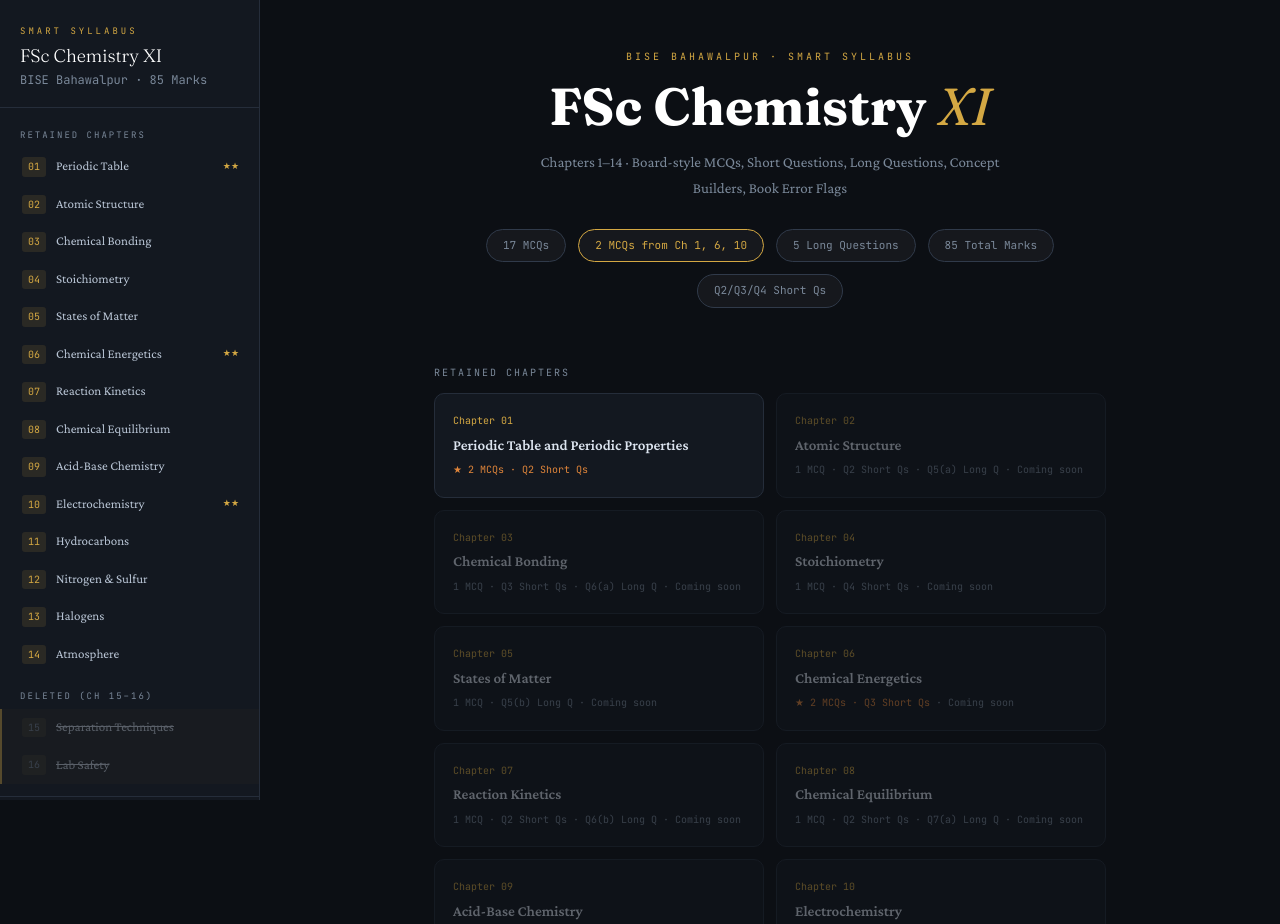
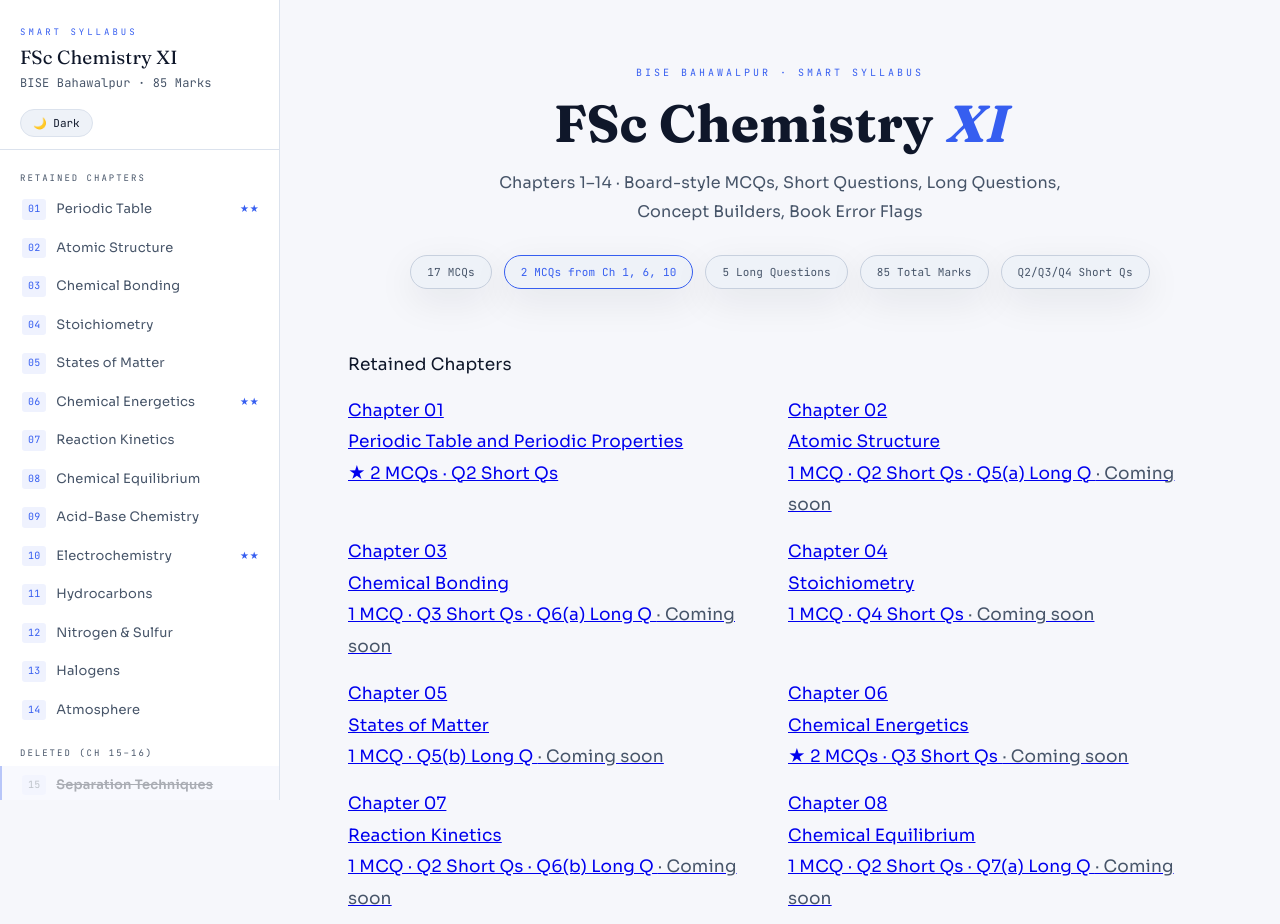
Before and after one commit to x7en/chemistry-notes, a website: page index.html in a window 1280 px wide. Shown: the top 924 px of the page. Drawn offline with nearby package versions, Linux system fonts and the light colour scheme.

Commit message:
feat: add theme toggle and refresh layout styling
Co-authored-by: x7en <216675354+x7en@users.noreply.github.com>

```diff
--- a/index.html
+++ b/index.html
@@ -1,17 +1,39 @@
 <!DOCTYPE html>
-<html lang="en">
+<html lang="en" data-theme="light">
 <head>
 <meta charset="UTF-8">
 <meta name="viewport" content="width=device-width, initial-scale=1.0">
 <title>FSc Chemistry XI — BISE Bahawalpur</title>
-<link href="https://fonts.googleapis.com/css2?family=Crimson+Pro:ital,wght@0,400;0,600;1,400&family=JetBrains+Mono:wght@400;600&family=Fraunces:ital,opsz,wght@0,9..144,300;0,9..144,700;1,9..144,400&display=swap" rel="stylesheet">
+<link href="https://fonts.googleapis.com/css2?family=Fraunces:opsz,wght@9..144,400;9..144,700&family=JetBrains+Mono:wght@400;600&family=Sora:wght@400;500;600;700&display=swap" rel="stylesheet">
 <style>
 :root {
+  --bg:     #f6f7fb;
+  --bg2:    #ffffff;
+  --bg3:    #eef2f8;
+  --line:   #dbe2ed;
+  --line2:  #c7d0de;
+  --gold:   #365ef0;
+  --gold2:  #2b4dc6;
+  --teal:   #2a7f62;
+  --red:    #c75a5a;
+  --green:  #2f855a;
+  --blue:   #3f74d7;
+  --purple: #6b68c5;
+  --amber:  #c77b2b;
+  --text:   #0f172a;
+  --text2:  #475569;
+  --text3:  #1f2937;
+  --sans: 'Sora', 'Segoe UI', system-ui, -apple-system, sans-serif;
+  --mono: 'JetBrains Mono', monospace;
+  --display: 'Fraunces', Georgia, serif;
+  --shadow-soft: 0 12px 38px rgba(15,23,42,0.08);
+}
+[data-theme="dark"] {
   --bg:     #0c0f14;
-  --bg2:    #131820;
-  --bg3:    #1a2030;
-  --line:   #252d3a;
-  --line2:  #303a4a;
+  --bg2:    #121722;
+  --bg3:    #191f2d;
+  --line:   #262e3c;
+  --line2:  #2f3747;
   --gold:   #d4a843;
   --gold2:  #e8c060;
   --teal:   #3bbfb8;
@@ -21,35 +43,33 @@
   --purple: #9070d0;
   --amber:  #e0853a;
   --text:   #dce4ef;
-  --text2:  #7a8899;
-  --text3:  #b8c4d4;
-  --sans: 'Crimson Pro', Georgia, serif;
-  --mono: 'JetBrains Mono', monospace;
-  --display: 'Fraunces', Georgia, serif;
+  --text2:  #8b9bb0;
+  --text3:  #cad5e2;
+  --shadow-soft: 0 18px 44px rgba(0,0,0,0.4);
 }
 *, *::before, *::after { margin:0; padding:0; box-sizing:border-box; }
 html { scroll-behavior: smooth; }
-body { background:var(--bg); color:var(--text); font-family:var(--sans); font-size:16px; line-height:1.75; min-height:100vh; }
+body { background:var(--bg); color:var(--text); font-family:var(--sans); font-size:17px; line-height:1.85; min-height:100vh; letter-spacing:0.01em; }
 
 /* ── LAYOUT ── */
-.app { display:grid; grid-template-columns:260px 1fr; min-height:100vh; }
-@media(max-width:768px){ .app { grid-template-columns:1fr; } }
+.app { display:grid; grid-template-columns:280px 1fr; min-height:100vh; max-width:1400px; margin:0 auto; }
+@media(max-width:900px){ .app { grid-template-columns:1fr; } }
 
 /* ── SIDEBAR ── */
 .sidebar {
   background: var(--bg2);
   border-right: 1px solid var(--line);
   display:flex; flex-direction:column;
-  position:sticky; top:0; height:100vh;
+  position:sticky; top:0; height:100vh; padding-bottom:12px;
   overflow-y:auto; scrollbar-width:thin;
   scrollbar-color: var(--line2) transparent;
 }
-@media(max-width:768px){
+@media(max-width:900px){
   .sidebar { position:fixed; left:-260px; top:0; height:100%; width:260px; z-index:200; transition:left .3s ease; }
   .sidebar.open { left:0; box-shadow: 8px 0 40px rgba(0,0,0,0.6); }
 }
 .sidebar-head {
-  padding:24px 20px 16px;
+  padding:24px 20px 12px;
   border-bottom:1px solid var(--line);
   position:sticky; top:0; background:var(--bg2); z-index:1;
 }
@@ -58,11 +78,19 @@ body { background:var(--bg); color:var(--text); font-family:var(--sans); font-si
   color:var(--gold); text-transform:uppercase; margin-bottom:5px;
 }
 .sidebar-head .sh-title {
-  font-family:var(--display); font-size:18px; color:#fff; line-height:1.2;
+  font-family:var(--display); font-size:19px; color:var(--text); line-height:1.2;
 }
 .sidebar-head .sh-sub {
   font-size:12px; color:var(--text2); margin-top:4px; font-family:var(--mono);
 }
+.sidebar-controls { display:flex; align-items:center; gap:10px; margin-top:14px; }
+.theme-toggle {
+  background:var(--bg3); color:var(--text); border:1px solid var(--line);
+  border-radius:18px; padding:6px 12px; font-family:var(--mono); font-size:11px;
+  cursor:pointer; transition:background .2s, border-color .2s;
+}
+.theme-toggle:hover { background:rgba(0,0,0,0.04); border-color:var(--line2); }
+@media(max-width:900px){ .sidebar-controls { flex-direction:row; flex-wrap:wrap; } .topbar .theme-toggle { margin-left:auto; } }
 .ch-list { padding:12px 0; flex:1; }
 .ch-group-label {
   font-family:var(--mono); font-size:9px; letter-spacing:2px; text-transform:uppercase;
@@ -75,15 +103,15 @@ body { background:var(--bg); color:var(--text); font-family:var(--sans); font-si
   border-left:2px solid transparent;
   text-decoration:none;
 }
-.ch-item:hover { background:rgba(255,255,255,0.04); }
-.ch-item.active { background:rgba(212,168,67,0.08); border-left-color:var(--gold); }
+.ch-item:hover { background:rgba(15,23,42,0.04); }
+.ch-item.active { background:rgba(54,94,240,0.09); border-left-color:var(--gold); }
 .ch-item .ch-num {
   font-family:var(--mono); font-size:10px; color:var(--gold);
-  background:rgba(212,168,67,0.12); border-radius:3px;
+  background:rgba(54,94,240,0.08); border-radius:3px;
   padding:1px 6px; flex-shrink:0;
 }
-.ch-item .ch-name { font-size:13px; color:var(--text3); line-height:1.3; }
-.ch-item.active .ch-name { color:var(--text); }
+.ch-item .ch-name { font-size:13px; color:var(--text2); line-height:1.3; }
+.ch-item.active .ch-name { color:var(--text); font-weight:600; }
 .ch-item .ch-hot { font-size:9px; margin-left:auto; color:var(--gold); flex-shrink:0; }
 .sidebar-footer {
   padding:14px 20px;
@@ -96,15 +124,15 @@ body { background:var(--bg); color:var(--text); font-family:var(--sans); font-si
 .topbar {
   display:none;
   background:var(--bg2); border-bottom:1px solid var(--line);
-  padding:12px 16px; align-items:center; gap:12px;
+  padding:12px 16px; align-items:center; gap:12px; justify-content:space-between;
   position:sticky; top:0; z-index:100;
 }
-@media(max-width:768px){ .topbar { display:flex; } }
+@media(max-width:900px){ .topbar { display:flex; } }
 .menu-btn {
   background:none; border:1px solid var(--line2); border-radius:5px;
-  color:var(--text2); padding:6px 10px; cursor:pointer; font-size:14px;
+  color:var(--text2); padding:6px 10px; cursor:pointer; font-size:14px; background:var(--bg3);
 }
-.topbar-title { font-family:var(--mono); font-size:12px; color:var(--gold); }
+.topbar-title { font-family:var(--mono); font-size:12px; color:var(--gold2); }
 .overlay {
   display:none; position:fixed; inset:0; background:rgba(0,0,0,0.6);
   z-index:150; backdrop-filter:blur(2px);
@@ -114,56 +142,57 @@ body { background:var(--bg); color:var(--text); font-family:var(--sans); font-si
 #page { min-height:100vh; }
 
 /* ── HOME PAGE ── */
-.home-page { max-width:720px; margin:0 auto; padding:48px 24px 80px; }
-.home-hero { text-align:center; margin-bottom:56px; }
+.home-page { max-width:920px; margin:0 auto; padding:64px 28px 96px; }
+.home-hero { text-align:center; margin-bottom:60px; }
 .home-hero .h-eyebrow {
   font-family:var(--mono); font-size:10px; letter-spacing:3px;
   color:var(--gold); text-transform:uppercase; margin-bottom:12px;
 }
 .home-hero h1 {
   font-family:var(--display); font-size:clamp(28px,6vw,52px);
-  font-weight:700; color:#fff; line-height:1.1; margin-bottom:14px;
+  font-weight:700; color:var(--text); line-height:1.1; margin-bottom:16px;
 }
 .home-hero h1 em { font-style:italic; color:var(--gold); }
-.home-hero p { color:var(--text2); font-size:15px; max-width:500px; margin:0 auto; }
+.home-hero p { color:var(--text2); font-size:16px; max-width:580px; margin:0 auto; }
 .stats-row {
   display:flex; flex-wrap:wrap; gap:12px; justify-content:center;
   margin-top:28px;
 }
 .stat-pill {
-  background:rgba(255,255,255,0.04); border:1px solid var(--line2);
-  border-radius:20px; padding:6px 16px;
-  font-family:var(--mono); font-size:11px; color:var(--text2);
+  background:var(--bg3); border:1px solid var(--line2);
+  border-radius:999px; padding:6px 16px;
+  font-family:var(--mono); font-size:11px; color:var(--text2); box-shadow:var(--shadow-soft);
 }
 .stat-pill.hot { border-color:var(--gold); color:var(--gold); }
-.ch-grid { display:grid; grid-template-columns:1fr 1fr; gap:12px; }
+.ch-grid { display:grid; grid-template-columns:1fr 1fr; gap:16px; margin-top:14px; }
 @media(max-width:500px){ .ch-grid { grid-template-columns:1fr; } }
 .ch-card {
+.ch-card {
   background:var(--bg2); border:1px solid var(--line);
-  border-radius:10px; padding:18px; cursor:pointer;
-  transition:border-color .2s, transform .15s;
-  text-decoration:none; display:block;
+  border-radius:14px; padding:20px; cursor:pointer;
+  transition:border-color .2s, transform .15s, box-shadow .2s;
+  text-decoration:none; display:block; box-shadow:var(--shadow-soft);
 }
-.ch-card:hover { border-color:var(--gold); transform:translateY(-2px); }
+.ch-card:hover { border-color:var(--gold); transform:translateY(-2px); box-shadow:0 16px 36px rgba(15,23,42,0.14); }
 .ch-card .cc-num {
   font-family:var(--mono); font-size:10px; color:var(--gold); margin-bottom:6px;
 }
-.ch-card .cc-title { font-size:15px; font-weight:600; color:var(--text); line-height:1.3; }
-.ch-card .cc-meta { font-family:var(--mono); font-size:10px; color:var(--text2); margin-top:6px; }
+.ch-card .cc-title { font-size:16px; font-weight:600; color:var(--text); line-height:1.35; }
+.ch-card .cc-meta { font-family:var(--mono); font-size:11px; color:var(--text2); margin-top:8px; }
 .ch-card .cc-hot { color:var(--amber); }
-.ch-card.deleted { opacity:.4; cursor:default; }
+.ch-card.deleted { opacity:.45; cursor:default; box-shadow:none; }
 .ch-card.deleted:hover { border-color:var(--line); transform:none; }
 .section-label {
   font-family:var(--mono); font-size:10px; letter-spacing:2px;
-  text-transform:uppercase; color:var(--text2); margin:32px 0 12px;
+  text-transform:uppercase; color:var(--text2); margin:36px 0 14px;
 }
 
 /* ── CHAPTER PAGE ── */
-.ch-page { max-width:820px; margin:0 auto; padding:36px 20px 80px; }
+.ch-page { max-width:940px; margin:0 auto; padding:48px 28px 96px; }
 .ch-header {
   background:var(--bg2); border:1px solid var(--line);
-  border-left:3px solid var(--gold); border-radius:8px;
-  padding:24px 28px; margin-bottom:32px;
+  border-left:4px solid var(--gold); border-radius:12px;
+  padding:26px 30px; margin-bottom:36px; box-shadow:var(--shadow-soft);
 }
 .ch-header .ch-tag {
   font-family:var(--mono); font-size:10px; letter-spacing:2px;
@@ -171,11 +200,11 @@ body { background:var(--bg); color:var(--text); font-family:var(--sans); font-si
 }
 .ch-header h2 {
   font-family:var(--display); font-size:clamp(20px,4vw,32px);
-  font-weight:700; color:#fff;
+  font-weight:700; color:var(--text);
 }
 .ch-header .wt-badge {
   display:inline-flex; align-items:center; gap:6px; margin-top:10px;
-  background:rgba(212,168,67,0.1); border:1px solid rgba(212,168,67,0.3);
+  background:rgba(54,94,240,0.1); border:1px solid rgba(54,94,240,0.3);
   border-radius:6px; padding:4px 12px;
   font-family:var(--mono); font-size:10px; color:var(--gold2);
 }
@@ -186,32 +215,32 @@ body { background:var(--bg); color:var(--text); font-family:var(--sans); font-si
 }
 
 /* ── SECTION ── */
-.section { margin-bottom:44px; }
+.section { margin-bottom:56px; }
 .section-title {
   display:flex; align-items:center; gap:10px;
   font-family:var(--display); font-size:20px; font-weight:700; color:var(--gold2);
-  border-bottom:1px solid var(--line); padding-bottom:10px; margin-bottom:18px;
+  border-bottom:1px solid var(--line); padding-bottom:12px; margin-bottom:20px;
 }
 .sec-num {
   font-family:var(--mono); font-size:11px;
-  background:rgba(212,168,67,0.12); border:1px solid rgba(212,168,67,0.25);
-  border-radius:3px; padding:2px 8px; color:var(--gold);
+  background:rgba(54,94,240,0.14); border:1px solid rgba(54,94,240,0.25);
+  border-radius:4px; padding:2px 9px; color:var(--gold);
 }
 .subsec-title {
   font-family:var(--display); font-size:17px; font-weight:700;
-  color:var(--teal); margin:22px 0 10px;
+  color:var(--teal); margin:24px 0 12px;
 }
 
 /* ── CONTENT BLOCKS ── */
-p { color:var(--text3); margin-bottom:10px; font-size:15px; }
+p { color:var(--text3); margin-bottom:14px; font-size:16px; line-height:1.85; }
 p strong { color:var(--text); }
-ul,ol { padding-left:22px; margin:8px 0; }
-li { color:var(--text3); font-size:14px; margin-bottom:5px; }
+ul,ol { padding-left:24px; margin:10px 0 14px; }
+li { color:var(--text2); font-size:15px; margin-bottom:7px; line-height:1.8; }
 li strong { color:var(--text); }
 
 .def-box {
   background:rgba(59,191,184,0.06); border:1px solid rgba(59,191,184,0.22);
-  border-left:3px solid var(--teal); border-radius:6px; padding:14px 18px; margin:14px 0;
+  border-left:3px solid var(--teal); border-radius:8px; padding:16px 20px; margin:16px 0;
 }
 .def-box .dl { font-family:var(--mono); font-size:9px; color:var(--teal); letter-spacing:2px; text-transform:uppercase; margin-bottom:6px; }
 .def-box .dt { color:var(--text3); font-style:italic; font-size:15px; }
@@ -219,7 +248,7 @@ li strong { color:var(--text); }
 
 .concept-box {
   background:rgba(144,112,208,0.07); border:1px solid rgba(144,112,208,0.22);
-  border-radius:8px; padding:16px 20px; margin:14px 0;
+  border-radius:10px; padding:18px 22px; margin:18px 0;
 }
 .concept-box .cl { font-family:var(--mono); font-size:10px; color:var(--purple); letter-spacing:1px; font-weight:600; margin-bottom:8px; }
 
@@ -230,8 +259,8 @@ li strong { color:var(--text); }
 .info-box .il { font-family:var(--mono); font-size:9px; color:var(--blue); letter-spacing:2px; text-transform:uppercase; margin-bottom:6px; }
 
 .tip-box {
-  background:rgba(212,168,67,0.06); border:1px solid rgba(212,168,67,0.25);
-  border-left:3px solid var(--gold2); border-radius:6px; padding:12px 16px; margin:14px 0;
+  background:rgba(54,94,240,0.06); border:1px solid rgba(54,94,240,0.18);
+  border-left:3px solid var(--gold2); border-radius:8px; padding:14px 18px; margin:16px 0;
 }
 .tip-box .tl { font-family:var(--mono); font-size:9px; color:var(--gold2); letter-spacing:2px; text-transform:uppercase; margin-bottom:5px; }
 
@@ -320,17 +349,17 @@ tr:nth-child(even) td { background:rgba(255,255,255,0.015); }
 }
 .mcq-item {
   background:var(--bg2); border:1px solid var(--line);
-  border-radius:8px; padding:15px 17px; margin-bottom:14px;
+  border-radius:10px; padding:18px 20px; margin-bottom:16px; box-shadow:var(--shadow-soft);
   transition:border-color .2s;
 }
 .mcq-item:hover { border-color:var(--amber); }
-.mcq-q { font-size:14px; font-weight:600; color:var(--text); margin-bottom:11px; }
+.mcq-q { font-size:14px; font-weight:600; color:var(--text); margin-bottom:12px; line-height:1.6; }
 .mcq-q .qn { font-family:var(--mono); color:var(--amber); margin-right:6px; }
-.mcq-opts { display:grid; grid-template-columns:1fr 1fr; gap:5px; }
+.mcq-opts { display:grid; grid-template-columns:1fr 1fr; gap:8px; }
 @media(max-width:480px){ .mcq-opts { grid-template-columns:1fr; } }
 .opt {
-  padding:6px 11px; border-radius:5px; font-size:13px;
-  border:1px solid var(--line); color:var(--text2); cursor:default;
+  padding:8px 12px; border-radius:6px; font-size:13px;
+  border:1px solid var(--line); color:var(--text2); cursor:default; background:var(--bg);
 }
 .opt .ol { font-family:var(--mono); font-size:10px; margin-right:5px; }
 .opt.correct { background:rgba(77,184,122,0.1); border-color:var(--green); color:var(--green); font-weight:600; }
@@ -347,7 +376,7 @@ tr:nth-child(even) td { background:rgba(255,255,255,0.015); }
 }
 .sq-item { background:var(--bg2); border:1px solid var(--line); border-radius:8px; margin-bottom:12px; overflow:hidden; }
 .sq-q {
-  padding:12px 16px; font-size:14px; font-weight:600; color:var(--text);
+  padding:14px 18px; font-size:14px; font-weight:600; color:var(--text);
   cursor:pointer; display:flex; align-items:flex-start; gap:10px;
   border-bottom:1px solid transparent; transition:background .15s;
 }
@@ -360,7 +389,7 @@ tr:nth-child(even) td { background:rgba(255,255,255,0.015); }
 }
 .sq-tog { margin-left:auto; color:var(--text2); flex-shrink:0; transition:transform .2s; font-size:14px; }
 .sq-q.open .sq-tog { transform:rotate(180deg); }
-.sq-ans { display:none; padding:13px 16px; font-size:13.5px; color:var(--text3); line-height:1.7; }
+.sq-ans { display:none; padding:14px 18px; font-size:13.5px; color:var(--text3); line-height:1.75; }
 .sq-ans.show { display:block; }
 .sq-ans .btag { font-family:var(--mono); font-size:9px; color:var(--amber); letter-spacing:1px; margin-bottom:6px; }
 
@@ -396,7 +425,7 @@ tr:nth-child(even) td { background:rgba(255,255,255,0.015); }
   background:var(--gold); color:#000; border:none; border-radius:50%;
   width:38px; height:38px; font-size:16px; cursor:pointer;
   display:none; align-items:center; justify-content:center;
-  box-shadow:0 4px 18px rgba(212,168,67,0.35); z-index:300;
+  box-shadow:0 4px 18px rgba(54,94,240,0.35); z-index:300;
 }
 #scroll-top.show { display:flex; }
 
@@ -419,6 +448,9 @@ tr:nth-child(even) td { background:rgba(255,255,255,0.015); }
       <div class="sh-tag">Smart Syllabus</div>
       <div class="sh-title">FSc Chemistry XI</div>
       <div class="sh-sub">BISE Bahawalpur · 85 Marks</div>
+      <div class="sidebar-controls">
+        <button class="theme-toggle" data-theme-toggle aria-pressed="false" aria-label="Toggle theme">🌙 Dark</button>
+      </div>
     </div>
     <nav class="ch-list" id="ch-list">
       <div class="loading">Loading chapters</div>
@@ -436,6 +468,7 @@ tr:nth-child(even) td { background:rgba(255,255,255,0.015); }
     <div class="topbar">
       <button class="menu-btn" onclick="toggleSidebar()">☰</button>
       <span class="topbar-title" id="topbar-title">FSc Chemistry XI</span>
+      <button class="theme-toggle" data-theme-toggle aria-pressed="false" aria-label="Toggle theme">🌙 Dark</button>
     </div>
     <div id="page">
       <div class="loading">Loading</div>
@@ -450,6 +483,34 @@ tr:nth-child(even) td { background:rgba(255,255,255,0.015); }
 // ─── STATE ────────────────────────────────────────────────
 let manifest = [];
 let currentChapter = null;
+const THEME_KEY = 'chemistry-notes-theme';
+
+// ─── THEME ─────────────────────────────────────────────────
+function setTheme(theme) {
+  const next = theme === 'dark' ? 'dark' : 'light';
+  document.documentElement.setAttribute('data-theme', next);
+  try { localStorage.setItem(THEME_KEY, next); } catch(e) {}
+  document.querySelectorAll('[data-theme-toggle]').forEach(btn => {
+    btn.textContent = next === 'dark' ? '☀ Light' : '🌙 Dark';
+    btn.setAttribute('aria-pressed', next === 'dark');
+  });
+}
+
+function initTheme() {
+  let starting = 'light';
+  try {
+    const saved = localStorage.getItem(THEME_KEY);
+    const prefersDark = window.matchMedia && window.matchMedia('(prefers-color-scheme: dark)') && window.matchMedia('(prefers-color-scheme: dark)').matches;
+    starting = saved || (prefersDark ? 'dark' : 'light');
+  } catch(e) {}
+  setTheme(starting);
+  document.querySelectorAll('[data-theme-toggle]').forEach(btn => {
+    btn.addEventListener('click', () => {
+      const current = document.documentElement.getAttribute('data-theme');
+      setTheme(current === 'dark' ? 'light' : 'dark');
+    });
+  });
+}
 
 // ─── INIT ─────────────────────────────────────────────────
 async function init() {
@@ -810,6 +871,7 @@ function toggleSQ(el) {
 }
 
 // ─── RUN ──────────────────────────────────────────────────
+initTheme();
 init();
 </script>
 </body>
```
Also changed, not shown: app-inline.js (+28 -0 lines).
